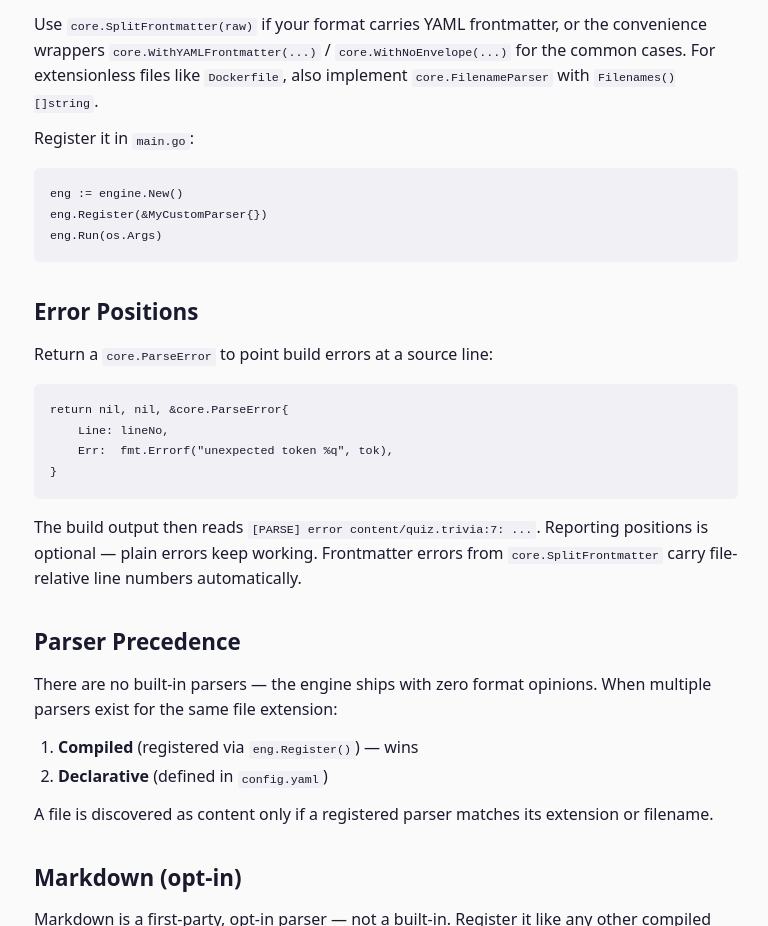
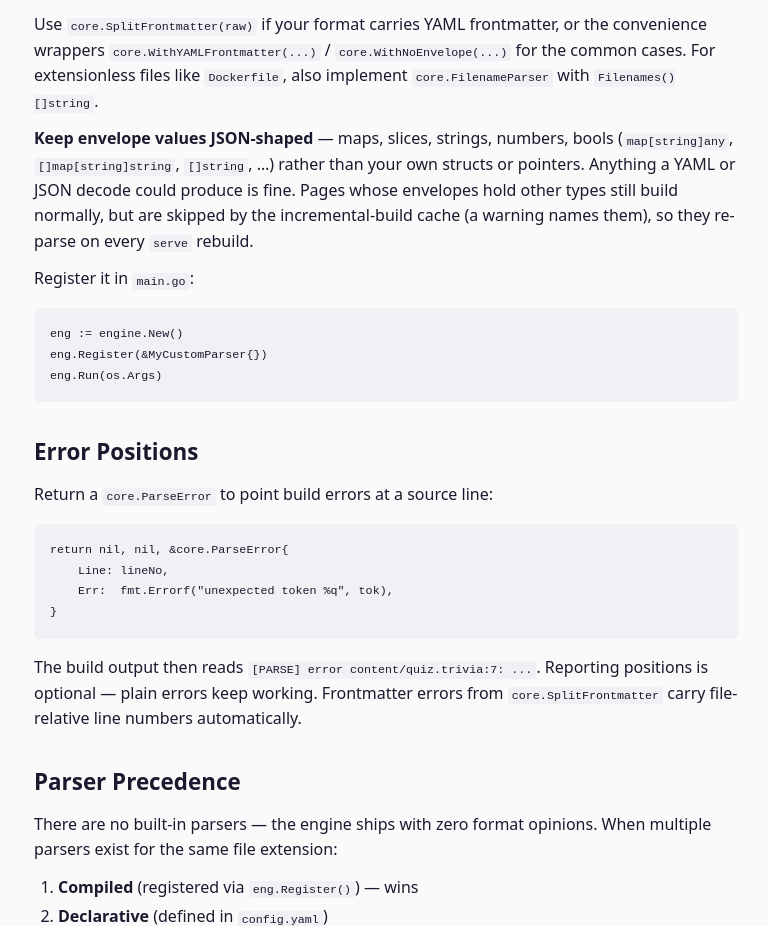
Before and after one commit to gofuego/fuego-docs, a plain HTML site: page docs/custom-parsers/index.html in a window 1280 px wide. Shown: the part 1360-2286 px from the top of the page, without its empty margins (310-1078 px from the left). Drawn offline with Linux system fonts and the light colour scheme; files that its build step writes are made by us from their sources.

Commit message:
deploy: 4cf0e06a710d18447bcbefb69ffe6f87533fc61b

```diff
--- a/docs/custom-parsers/index.html
+++ b/docs/custom-parsers/index.html
@@ -116,6 +116,7 @@
 }
 </code></pre>
 <p>Use <code>core.SplitFrontmatter(raw)</code> if your format carries YAML frontmatter, or the convenience wrappers <code>core.WithYAMLFrontmatter(...)</code> / <code>core.WithNoEnvelope(...)</code> for the common cases. For extensionless files like <code>Dockerfile</code>, also implement <code>core.FilenameParser</code> with <code>Filenames() []string</code>.</p>
+<p><strong>Keep envelope values JSON-shaped</strong> — maps, slices, strings, numbers, bools (<code>map[string]any</code>, <code>[]map[string]string</code>, <code>[]string</code>, …) rather than your own structs or pointers. Anything a YAML or JSON decode could produce is fine. Pages whose envelopes hold other types still build normally, but are skipped by the incremental-build cache (a warning names them), so they re-parse on every <code>serve</code> rebuild.</p>
 <p>Register it in <code>main.go</code>:</p>
 <pre><code class="language-go">eng := engine.New()
 eng.Register(&amp;MyCustomParser{})
```
